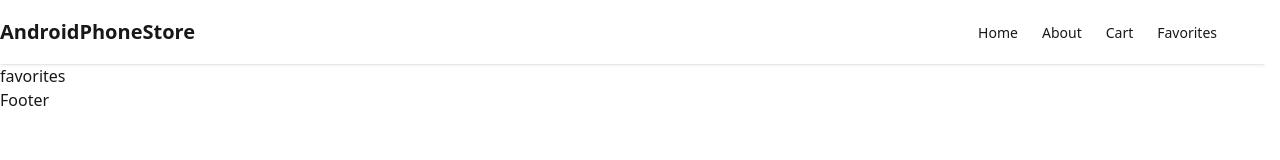
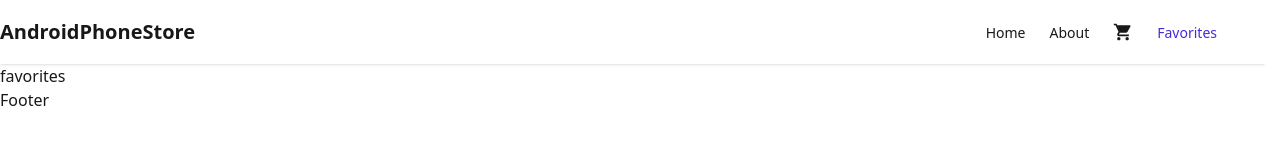
Before and after one commit to ahassh1/android-store, a React (Vite) app: page /favorites in a window 1280 px wide. Shown: the top 160 px of the page. Built offline with nearby package versions, Linux system fonts and the light colour scheme.

Commit message:
react icons added

```diff
--- a/package.json
+++ b/package.json
@@ -13,6 +13,7 @@
     "@tailwindcss/vite": "^4.1.8",
     "react": "^19.1.0",
     "react-dom": "^19.1.0",
+    "react-icons": "^5.5.0",
     "react-router": "^7.6.1",
     "tailwindcss": "^4.1.8"
   },
--- a/src/components/Navbar.jsx
+++ b/src/components/Navbar.jsx
@@ -1,5 +1,8 @@
 import React from "react";
 import { Link, NavLink } from "react-router";
+import { MdShoppingCart } from "react-icons/md";
+import { MdBookmarkAdd } from "react-icons/md";
+
 
 const Navbar = () => {
   return (
@@ -60,10 +63,12 @@
             <NavLink className={({isActive})=> (isActive ? 'text-indigo-700': '')} to="/about">About</NavLink>
           </li>
           <li>
-            <Link to="/cart">Cart</Link>
+            <NavLink  className={({isActive})=> (isActive ? 'text-indigo-700': '')} to="/cart">
+            <MdShoppingCart size={20}/>
+            </NavLink>
           </li>
           <li>
-            <Link to="/favorites">Favorites</Link>
+            <NavLink  className={({isActive})=> (isActive ? 'text-indigo-700': '')} to="/favorites">Favorites</NavLink>
           </li>
           <li></li>
         </ul>
```
Also changed, not shown: 1 other file (tests, documents, lock files or other folders).
